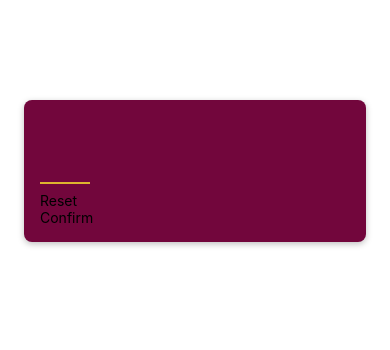
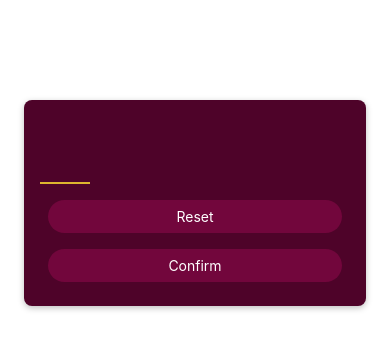
Before and after one commit to NaruNarsha/Udemy, a React Native app in the folder ReactNative/minigameApp/: screen / in a window 390 px wide. Shown: the top 350 px of the page. Built offline with nearby package versions, Linux system fonts and the light colour scheme.

Commit message:
RN 53. 버튼에 시각적 피드백 추가하기

```diff
--- a/ReactNative/minigameApp/components/PrimaryButton.js
+++ b/ReactNative/minigameApp/components/PrimaryButton.js
@@ -1,11 +1,58 @@
-import {View, Text} from 'react-native';
+import { View, Text, Pressable, StyleSheet } from 'react-native';
+
+// Pressable은 React Native에서 터치 가능한(클릭 가능한) 영역을 만들 때 사용하는 컴포넌트입니다.
+//
+//    - 버튼, 카드, 이미지 등 다양한 UI 요소에 터치(클릭, 탭) 이벤트를 적용할 수 있습니다.
+//    - onPress, onLongPress, onPressIn, onPressOut 등 다양한 터치 이벤트 핸들러를 지원합니다.
+//    - TouchableOpacity, TouchableHighlight 등과 비슷하지만, 더 유연하고 다양한 스타일 및 효과를 줄 수 있습니다.
+//    - 즉, Pressable을 사용하면 사용자가 누를 수 있는 커스텀 버튼이나 인터랙티브한 UI를 쉽게 만들 수 있습니다.
 
 function PrimaryButton({children}) {
+
+  function pressHandler() {
+    console.log('pressed!');
+  }
+
   return (
-    <View>
-      <Text>{children}</Text>
+    <View style = {styles.buttonOuterContainer}>
+      <Pressable
+        style = {({pressed}) => pressed ? [styles.buttonInnerContainer, styles.pressed]
+                                        : styles.buttonInnerContainer}
+        onPress={pressHandler}
+        android_ripple={{color:'#a5366d'}}
+      >
+          <Text style = {styles.buttonText}>{children}</Text>
+      </Pressable>
     </View>
   );
 }
 
 export default PrimaryButton;
+
+
+const styles = StyleSheet.create({
+  buttonOuterContainer:{
+    borderRadius: 28,
+    margin: 4,
+    overflow: 'hidden', // for android ripple effect to be contained within the border radius
+  },
+  buttonInnerContainer: {
+    backgroundColor: '#72063c',
+    borderRadius: 28,
+    paddingVertical: 8,
+    paddingHorizontal: 16,
+    elevation: 2,       // only for android, for ios we need to use shadow properties
+    margin: 4,
+  },
+  buttonText: {
+    color: 'white',
+    textAlign: 'center'
+  },
+  pressed: {
+    opacity: 0.75,
+     // for android, the ripple effect will handle the visual feedback, so we don't need to change the opacity
+     // for ios, we can use the pressed state to change the opacity for visual feedback
+  }
+
+
+});
--- a/ReactNative/minigameApp/screens/StartGameScreen.js
+++ b/ReactNative/minigameApp/screens/StartGameScreen.js
@@ -26,7 +26,7 @@
     marginTop: 100,
     marginHorizontal: 24,
     padding: 16,
-    backgroundColor: '#72063c',
+    backgroundColor: '#4e0329',
     borderRadius: 8,
     elevation: 4,       // only for android, for ios we need to use shadow properties
     shadowColor: 'black', // only for ios
```
